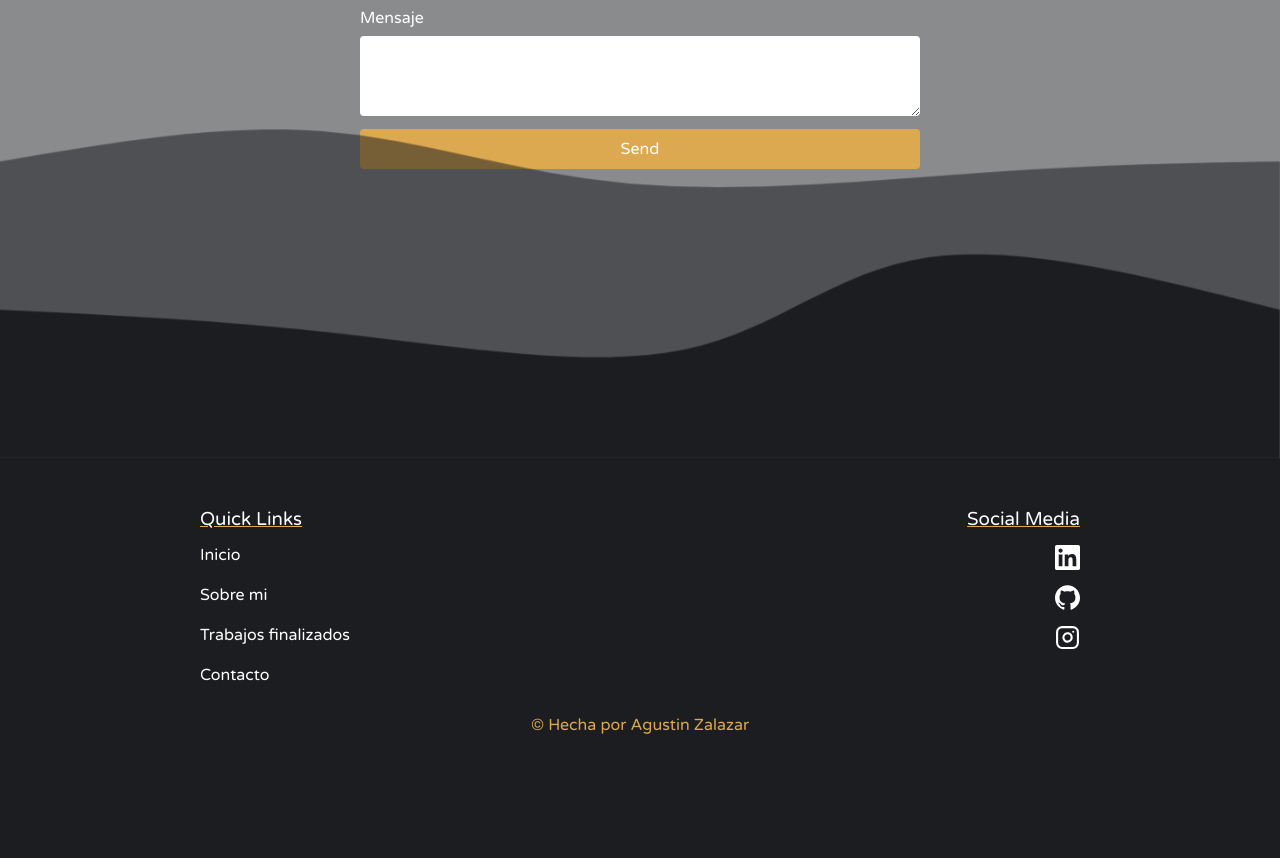
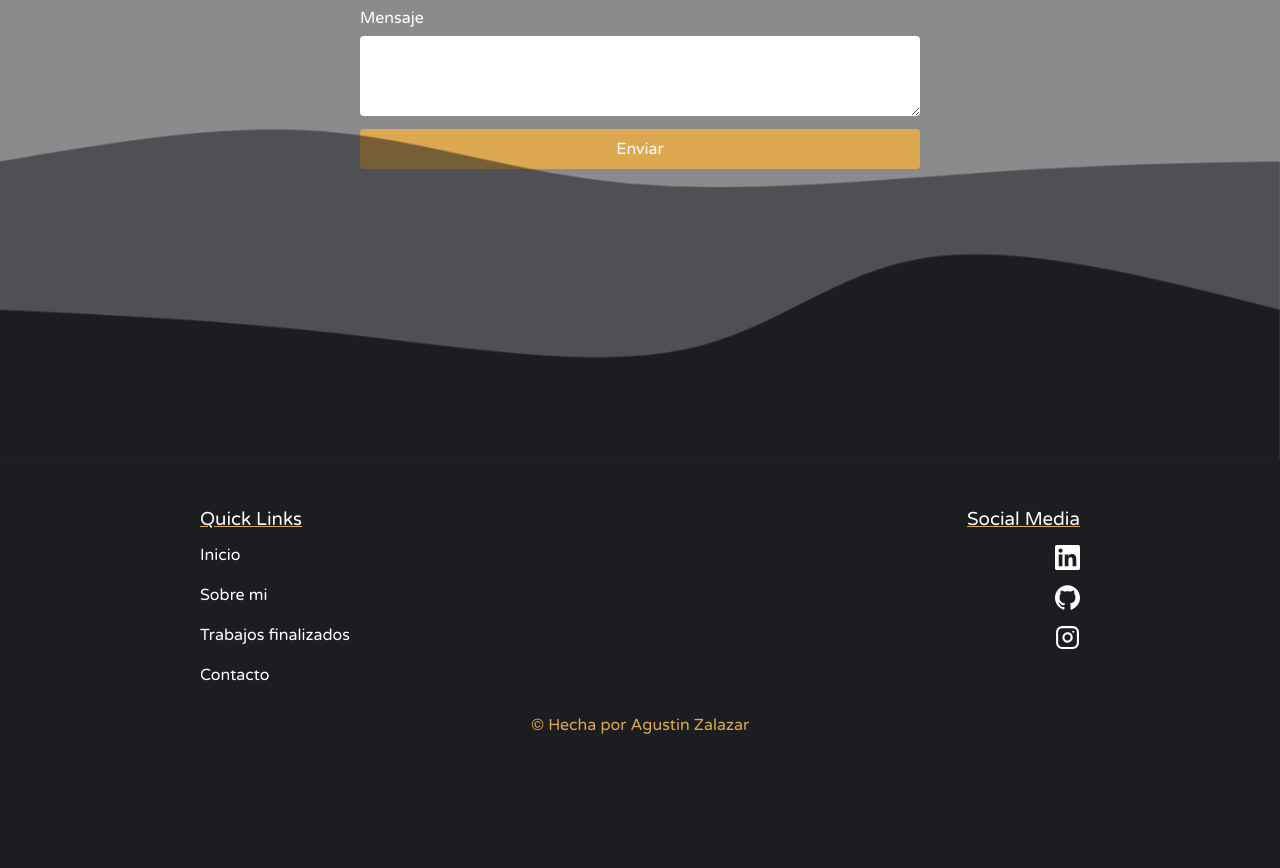
Before and after one commit to AgustinZalazar/Portfolio2.0, a React (Create React App) app: page / in a window 1280 px wide. Shown: the part 3242-4110 px from the top of the page. Built offline with nearby package versions, Linux system fonts and the light colour scheme.

Commit message:
fix mobile view

```diff
--- a/src/components/Contact/Contact.js
+++ b/src/components/Contact/Contact.js
@@ -60,7 +60,7 @@ function Contact() {
             <Label>Mensaje</Label>
             <TextArea name="message" type="text" required />
           </div>
-          <InputButton type="submit"  value="Send" data-aos="fade-right" />
+          <InputButton type="submit"  value="Enviar" data-aos="fade-right" />
         </Form>
         <Wave src={ WaveContact } />
       </ContentContact>
--- a/src/components/Contact/ContactElements.js
+++ b/src/components/Contact/ContactElements.js
@@ -44,6 +44,10 @@ export const Form = styled.form`
   margin: 3rem auto 0;
   width: 35rem;
   text-align: left;
+  @media screen and (max-width: 768px) {
+    width:100%;
+    padding: 10px;
+  }
 `;
 export const Error = styled.p`
   margin-top: 0.5rem;
--- a/src/components/Footer/FooterElements.js
+++ b/src/components/Footer/FooterElements.js
@@ -5,7 +5,7 @@ import { FiInstagram } from "react-icons/fi";
 
 export const Container = styled.div`
   width: 100vw;
-  height: 400px;
+  height: 410px;
   background-color: #1c1d21;
 `;
 
@@ -31,6 +31,11 @@ export const PreFooter = styled.div`
   display: flex;
   justify-content: space-between;
   margin-bottom: 10px;
+  @media screen and (max-width: 768px) {
+    flex-direction: column;
+    justify-content: center;
+    text-align: center;
+  }
 `;
 export const Copyright = styled.div`
   text-align: center;
@@ -91,4 +96,7 @@ export const IconLink = styled.a`
   color: #fff;
   display: flex;
   justify-content: flex-end;
+  @media screen and (max-width: 768px) {
+    justify-content: center;
+  }
 `;
--- a/src/components/Technologies/TechElements.js
+++ b/src/components/Technologies/TechElements.js
@@ -5,7 +5,7 @@ export const Container = styled.div`
   height: 500px;
   background-color: #8a8b8c;
   @media screen and (max-width: 768px) {
-    height: 100vh;
+    height: 100%;
   }
 `;
 
```
Also changed, not shown: 1 other file (tests, documents, lock files or other folders).
